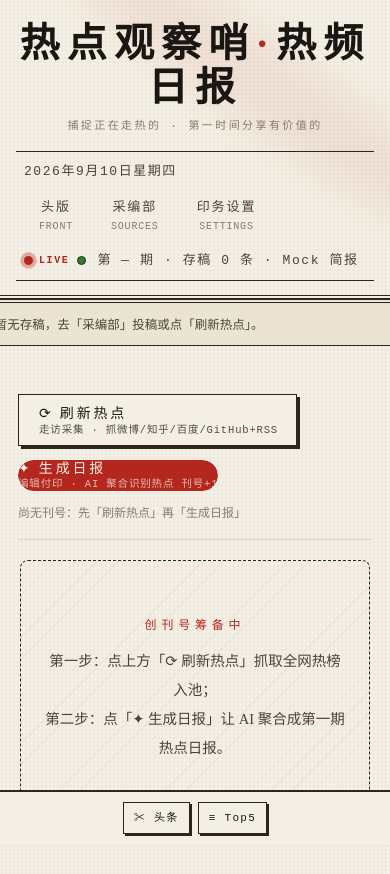
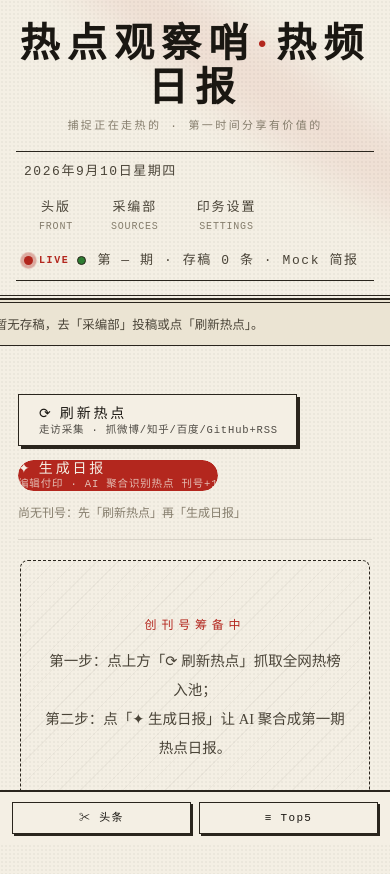
Before and after one commit to kiendsss/hotspot-monitor, a Next.js app: page / in a window 390 px wide. Shown: the top 874 px of the page. Built offline with nearby package versions, Linux system fonts and the light colour scheme.

Commit message:
feat(ui): V2-p mobile share bar equal fit -- small screen adaptive

```diff
--- a/app/globals.css
+++ b/app/globals.css
@@ -996,9 +996,17 @@ button {
   opacity: 0.9;
 }
 
-/* ===== V2 移动端分享条（≤1080px 显示，替代右侧悬浮栏） ===== */
+/* ===== V2 移动端分享条（V2-p 小屏自适应收口） ===== */
 .share-bottom {
   display: none;
+  gap: 8px;
+}
+
+.share-bottom .share-btn {
+  flex: 1 1 0;
+  justify-content: center;
+  min-width: 0;
+  white-space: nowrap;
 }
 
 /* ===== V2 海报预览弹窗 ===== */
```
Also changed, not shown: 2 other files (tests, documents, lock files or other folders).
